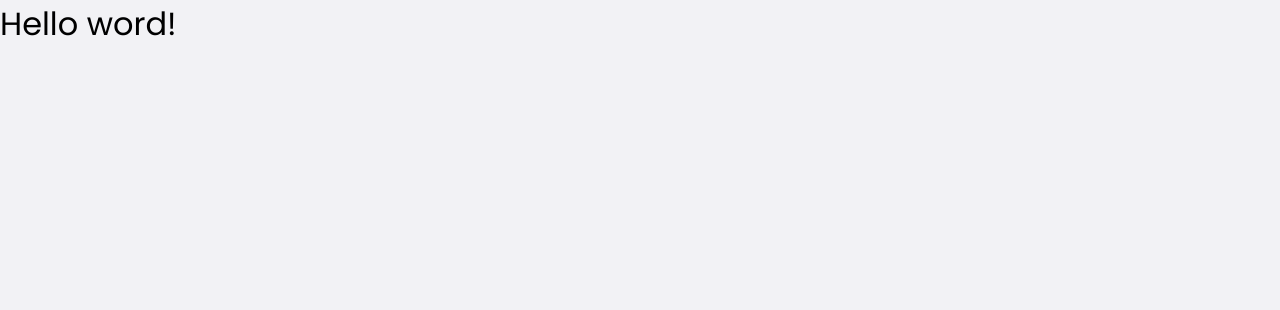
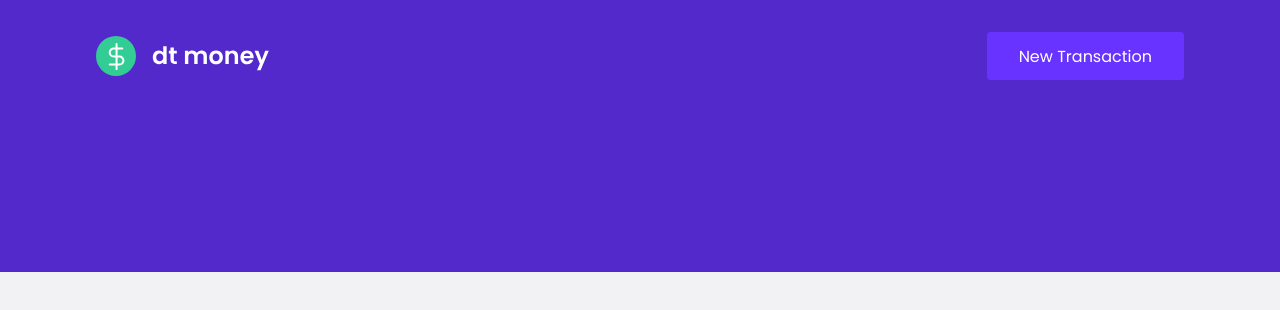
Before and after one commit to edmiltonVinicius/react-02-ignite-rocketseat, a React (Create React App) app: page / in a window 1280 px wide. Shown: the top 310 px of the page. Built offline with nearby package versions, Linux system fonts and the light colour scheme.

Commit message:
Created component Header

```diff
--- a/src/App.tsx
+++ b/src/App.tsx
@@ -1,10 +1,12 @@
+import { Header } from './components/Header/index';
+
 import { GlobalStyle } from './styles/global';
 
 export function App() {
   return (
-    <div className="App">
-      <h1>Hello word!</h1>
+    <>
       <GlobalStyle></GlobalStyle>
-    </div>
+      <Header />
+    </>
   );
 }
--- /dev/null
+++ b/src/components/Header/index.tsx
@@ -0,0 +1,16 @@
+import logoSvg from '../../assets/svg/logo.svg';
+
+import { Container, Content } from './styles';
+
+export function Header() {
+    return (
+        <Container>
+            <Content>
+                <img src={logoSvg} alt="Dt money" />
+                <button type="button">
+                    New Transaction
+                </button>
+            </Content>
+        </Container>
+    )
+}
--- /dev/null
+++ b/src/components/Header/styles.ts
@@ -0,0 +1,29 @@
+import styled from 'styled-components';
+
+export const Container = styled.header`
+    background: var(--blue);
+`;
+
+export const Content = styled.div`
+    max-width: 1120px;
+    margin: 0 auto;
+    padding: 2rem 1rem 12rem;
+    display: flex;
+    align-items: center;
+    justify-content: space-between;
+
+    button {
+        font-size: 1rem;
+        color: #fff;
+        background: var(--blue-light);
+        border: 0;
+        padding: 0 2rem;
+        border-radius: 0.25rem;
+        height: 3rem;
+        transition: filter 0.2s;
+
+        &:hover {
+            filter: brightness(0.9)
+        }
+    }
+`;
```
